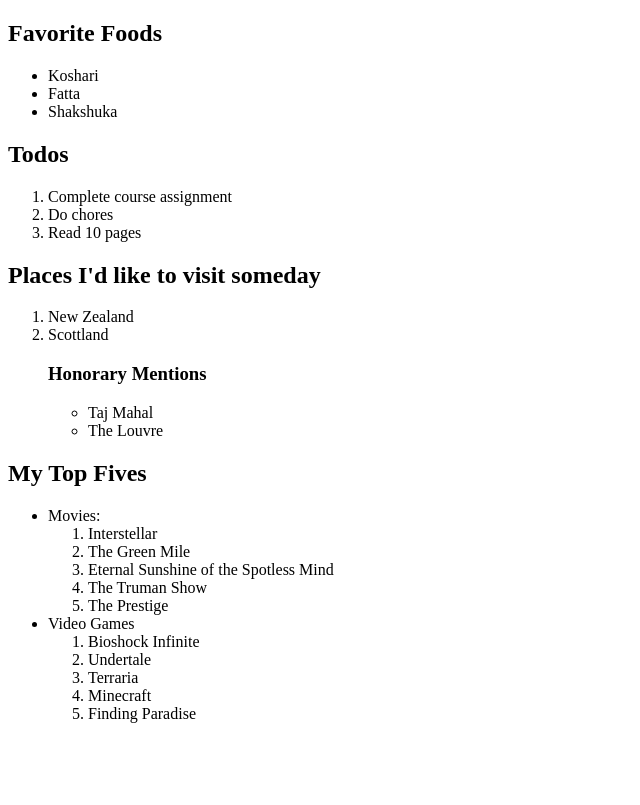
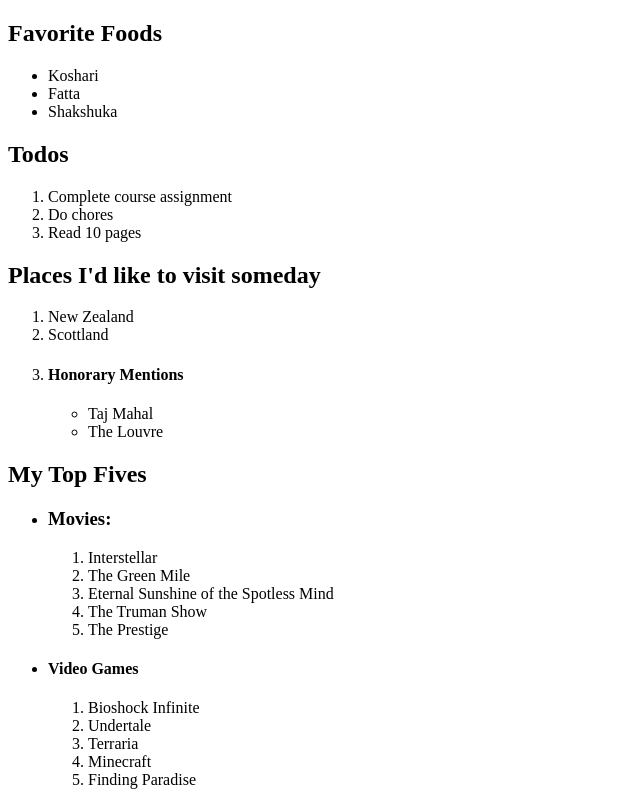
Before and after one commit to ali-hy/brainnest-assignment-1, a plain HTML site: page lists/index.html in a window 1280 px wide. Shown: the whole page, without its empty margins (0-640 px from the left). Drawn offline with Linux system fonts and the light colour scheme.

Commit message:
small adjustments

```diff
--- a/lists/index.html
+++ b/lists/index.html
@@ -25,17 +25,19 @@
     <ol>
       <li>New Zealand</li>
       <li>Scottland</li>
-      <h3>Honorary Mentions</h3>
-      <ul>
-        <li>Taj Mahal</li>
-        <li>The Louvre</li>
-      </ul>
+      <li>
+        <h4>Honorary Mentions</h4>
+        <ul>
+          <li>Taj Mahal</li>
+          <li>The Louvre</li>
+        </ul>
+      </li>
     </ol>
 
     <h2>My Top Fives</h2>
     <ul>
       <li>
-        Movies:
+        <h3>Movies:</h3>
         <ol>
           <li>Interstellar</li>
           <li>The Green Mile</li>
@@ -45,7 +47,7 @@
         </ol>
       </li>
       <li>
-        Video Games
+        <h4>Video Games</h4>
         <ol>
           <li>Bioshock Infinite</li>
           <li>Undertale</li>
```
Also changed, not shown: links-and-images/index.html (+4 -1 lines).
